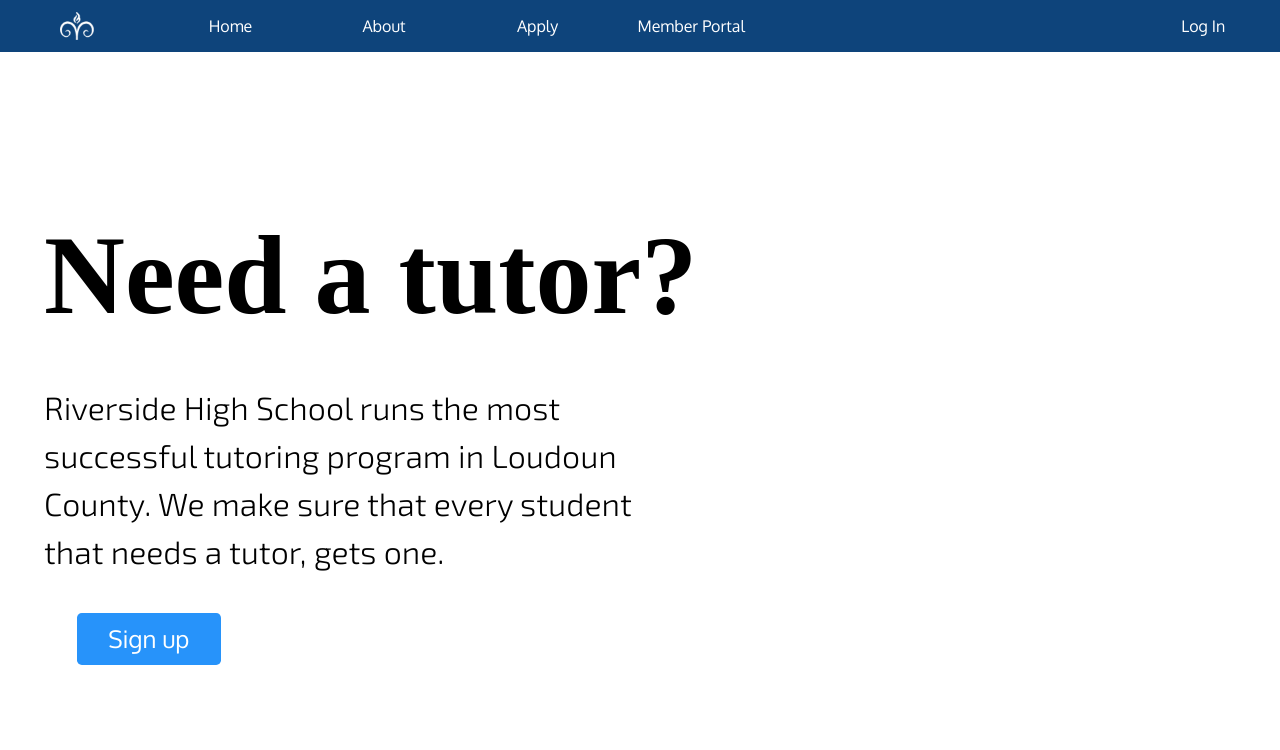
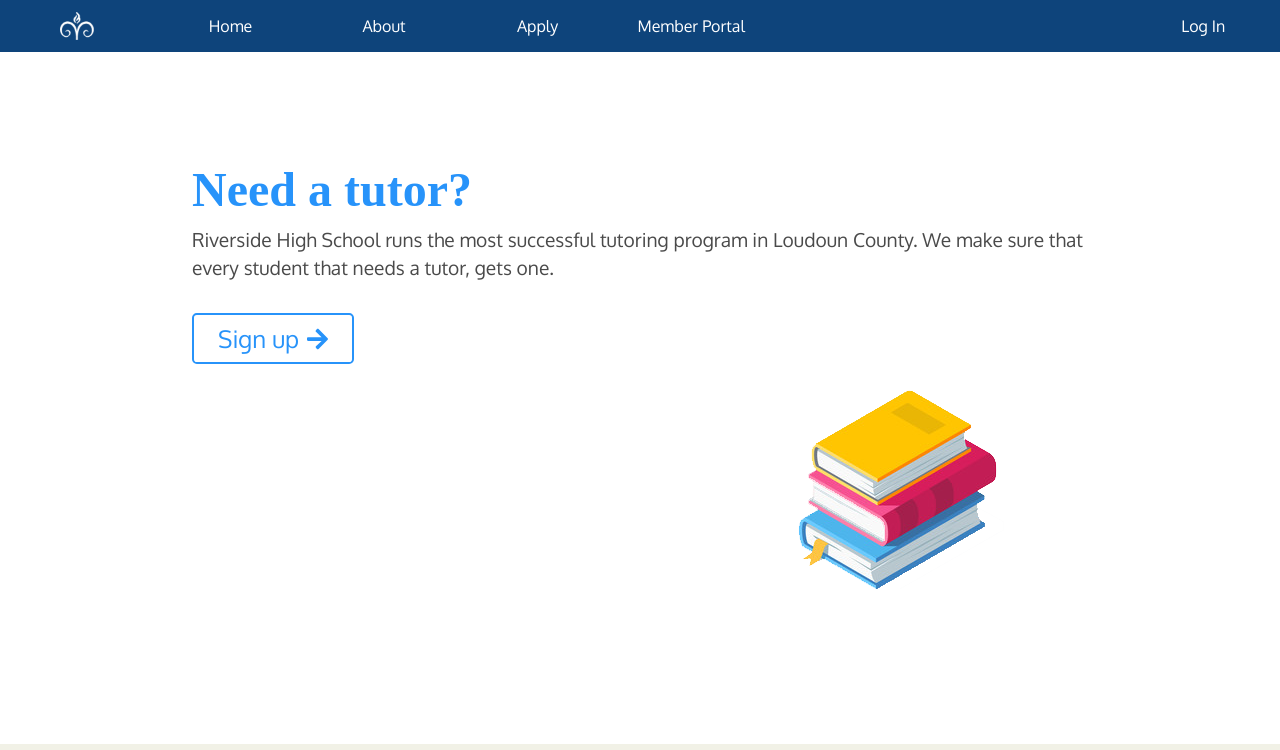
Before and after one commit to ooys/rvhsnhs.org, a Next.js app: page /findtutor in a window 1280 px wide. Shown: the top 750 px of the page. Built offline with nearby package versions, Linux system fonts and the light colour scheme; no server answers; a web font is replaced by a local one.

Commit message:
Changed Findtutor Header

```diff
--- a/pages/findtutor.js
+++ b/pages/findtutor.js
@@ -1,5 +1,7 @@
 import Navbar from "../components/Navbar.js";
 import Footer from "../components/Footer";
+import { FontAwesomeIcon } from "@fortawesome/react-fontawesome";
+import { faArrowRight } from "@fortawesome/free-solid-svg-icons";
 
 function FindTutor() {
     return (
@@ -7,36 +9,62 @@ function FindTutor() {
             <Navbar />
             <div className="page-wrapper" id="findtutor">
                 <div className="columns">
-                    <div className="column is-full is-bg-light">
-                        <div className="column tutor-intro-header">
+                    <div className="column about-section is-full is-bg-light">
+                        <div
+                            className={
+                                "columns about-section-wrapper is-vcentered is-multiline"
+                            }>
+                            <div className="column about-section-text is-full">
+                                <div className="about-section-header">
                                     Need a tutor?
                                 </div>
-                        <div className="column tutor-intro-body is-half">
-                            Riverside High School runs the most successful
-                            tutoring program in Loudoun County. We make sure
-                            that every student that needs a tutor, gets one.
+                                <div className="about-section-body">
+                                    Riverside High School runs the most
+                                    successful tutoring program in Loudoun
+                                    County. We make sure that every student that
+                                    needs a tutor, gets one.
                                 </div>
+                            </div>
+                            <div className="column about-section-text is-full">
+                                <div className="columns about-section-split">
+                                    <div className="column tutor-button-wrapper is-half">
                                         <a
-                            className="column tutor-button"
+                                            className="tutor-button"
                                             onClick={() => {
                                                 //router.push("/apply");
                                             }}>
                                             Sign up
+                                            <span className="hero-button-icon">
+                                                <FontAwesomeIcon
+                                                    icon={
+                                                        faArrowRight
+                                                    }></FontAwesomeIcon>
+                                            </span>
                                         </a>
+                                    </div>
+                                    <div className="column books-image-wrapper is-half">
                                         <img
                                             src="images/books.png"
-                            className="books-image"></img>
+                                            className=" books-image"></img>
                                     </div>
                                 </div>
-                <div className="columns is-full is-bg-shade">
-                    <div className="column">
+                            </div>
+                        </div>
+                    </div>
+                </div>
+                <div className="column about-section is-full is-bg-shade">
+                    <div className="columns tutor-stats-wrapper">
+                        <div className="column is-half">
                             <div className="benefit">600+</div>
                             <div className="column benefit-text">
                                 students tutored in over
                             </div>
+                        </div>
+                        <div className="column is-half">
                             <div className="benefit">30</div>
                             <div className="column benefit-text">
                                 different subjects
+                            </div>
                         </div>
                     </div>
                 </div>
--- a/styles/index.css
+++ b/styles/index.css
@@ -1017,32 +1017,25 @@ video {
 
 /* Find Tutor Page */
 
-.black-bg {
-    background-color: black;
-    height: 40rem;
-    width: 64rem;
+.tutor-button-wrapper {
+    padding-top: 2vw;
 }
 
-.tutor-intro-header {
-    font-family: "Touche";
-    font-weight: bold;
-    font-size: 7rem;
-    color: black;
-    margin-top: 10%;
-    margin-left: 2.5%;
+.tutor-button {
+    background-color: white;
+    color: #2793fa;
+    padding: 0.5rem 1.5rem 0.5rem 1.5rem;
+    font-size: 1.5rem;
+    text-align: center;
+    border: 2px solid #2793fa;
+    transition: 0.3s all;
+    border-radius: 0.3rem;
 }
 
-.tutor-intro-body {
-    font-family: "Exo 2", sans-serif;
-    font-size: 2rem;
-    color: black;
-    margin-left: 2.5%;
-}
-
-.tutoring-video-body {
-    font-family: "Exo 2", sans-serif;
-    font-size: 2rem;
-    color: black;
+.tutor-button:hover {
+    background-color: #2793fa;
+    color: white;
+    transition: 0.3s all;
 }
 
 @keyframes float {
@@ -1057,42 +1050,25 @@ video {
     }
 }
 
+.books-image-wrapper {
+    padding-left: 10vw;
+}
+
 .books-image {
-    margin-top: 4%;
-    margin-bottom: 14%;
-    margin-left: 65%;
-    height: 40%;
-    overflow: hidden;
-    transform: translatey(0px);
+    margin-top: 5vw;
     animation: float 6s ease-in-out infinite;
 }
 
-.tutor-button {
-    margin-top: 2rem;
-    font-size: 1.5rem;
-    height: auto;
-    width: 9rem;
-    padding: 0.5rem 1.5rem 0.5rem 1.5rem;
-    display: flex;
-    justify-content: center;
-    align-content: center;
-    background-color: #2793fa;
-    font-family: "Oxygen", sans-serif;
-    color: #fff;
-    border-radius: 0.3rem;
-    transition: 0.3s all;
-    margin-left: 6%;
-    margin-top: 2%;
+.black-bg {
+    background-color: black;
+    height: 40rem;
+    width: 64rem;
 }
 
-.tutor-button:hover {
-    background-color: #0e447b;
-    border-radius: 0.3rem;
-    color: white;
-    border-style: solid;
-    border-width: 1px;
-    border-color: white;
-    transition: 0.3s all;
+.tutoring-video-body {
+    font-family: "Exo 2", sans-serif;
+    font-size: 2rem;
+    color: black;
 }
 
 .benefit-image {
```
Lines whose indentation alone changed are shown as unchanged.
